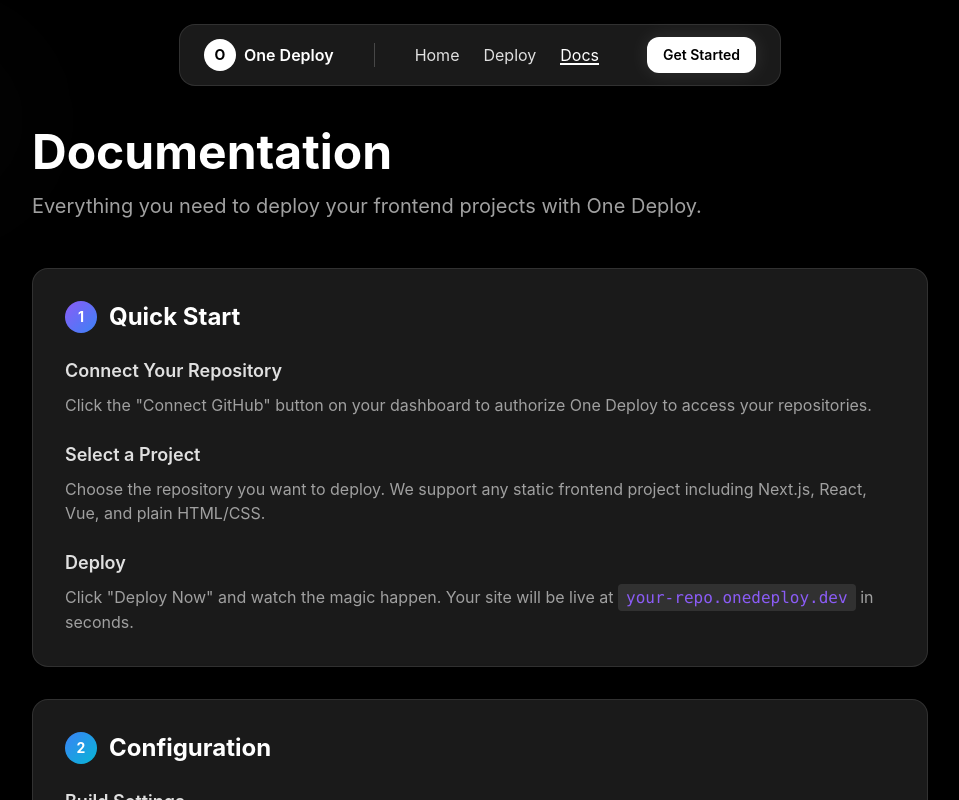
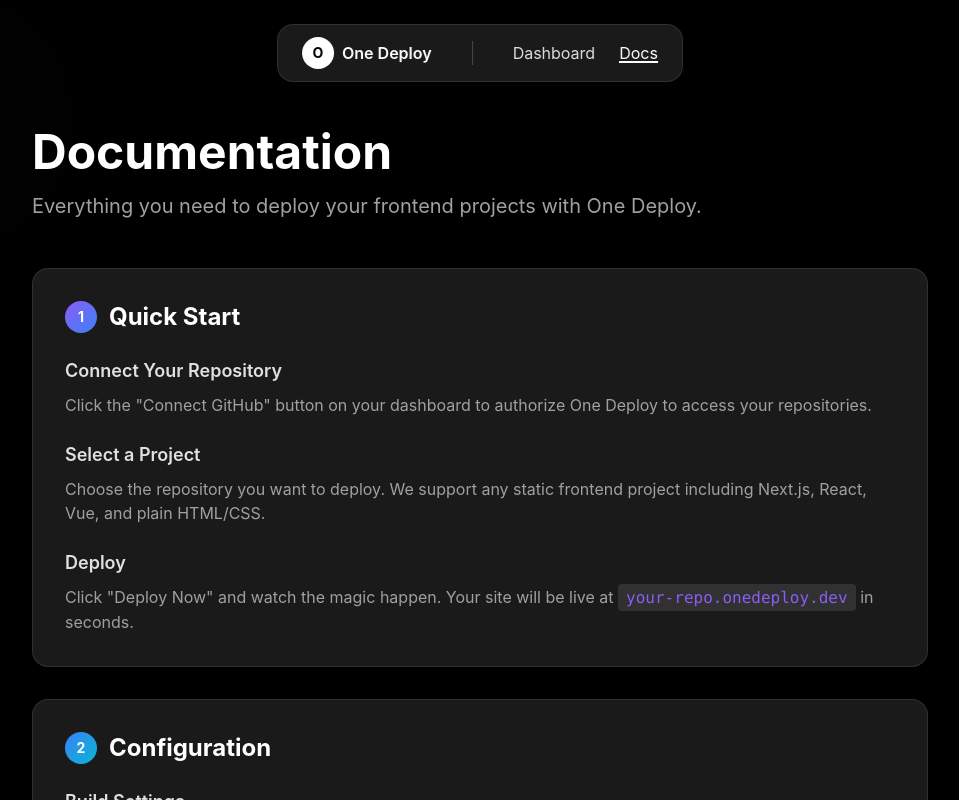
Before and after one commit to zakisheriff/One-Deploy, a Next.js app: page /docs in a window 1280 px wide. Shown: the top 800 px of the page, without its empty margins (160-1119 px from the left). Built offline with nearby package versions, Linux system fonts and the light colour scheme.

Commit message:
fix: UI improvements - remove scroll text, update navbar, improve card grid

```diff
--- a/app/components/Hero.tsx
+++ b/app/components/Hero.tsx
@@ -158,16 +158,14 @@
             </div>
 
             {/* ================================================
-          Scroll Indicator
+          Scroll Indicator - subtle arrow only
           ================================================ */}
             <div
                 className="absolute bottom-8 left-1/2 -translate-x-1/2 hidden md:block"
                 aria-hidden="true"
             >
-                <div className="flex flex-col items-center gap-2 text-textMuted">
-                    <span className="text-xs font-medium uppercase tracking-wider">Scroll</span>
                 <svg
-                        className="w-5 h-5"
+                    className="w-5 h-5 text-textMuted"
                     fill="none"
                     viewBox="0 0 24 24"
                     stroke="currentColor"
@@ -175,7 +173,6 @@
                     <path strokeLinecap="round" strokeLinejoin="round" strokeWidth={2} d="M19 14l-7 7m0 0l-7-7m7 7V3" />
                 </svg>
             </div>
-            </div>
         </section>
     );
 }
--- a/app/components/Navigation.tsx
+++ b/app/components/Navigation.tsx
@@ -32,8 +32,7 @@
 // ============================================
 
 const navLinks: NavLink[] = [
-    { href: '/', label: 'Home' },
-    { href: '/dashboard', label: 'Deploy' },
+    { href: '/dashboard', label: 'Dashboard' },
     { href: '/docs', label: 'Docs' },
 ];
 
@@ -101,14 +100,6 @@
                             </li>
                         ))}
                     </ul>
-
-                    {/* CTA Button */}
-                    <Link
-                        href="/dashboard"
-                        className="ml-6 accent-button text-sm py-2 px-4"
-                    >
-                        Get Started
-                    </Link>
                 </div>
             </nav>
 
@@ -132,46 +123,54 @@
                     />
 
                     {/* Navigation pill */}
-                    <div className="glass-panel px-6 py-4 rounded-full flex items-center gap-6 relative">
-                        {navLinks.map((link) => (
+                    <div className="glass-panel px-6 py-4 rounded-full flex items-center gap-8 relative">
+                        {/* Home icon for mobile */}
                         <Link
-                                key={link.href}
-                                href={link.href}
-                                className={`flex flex-col items-center gap-1 transition-all duration-300 ${isActive(link.href)
-                                    ? 'text-textPrimary scale-110'
+                            href="/"
+                            className={`flex flex-col items-center gap-1 transition-all duration-300 ${pathname === '/'
+                                ? 'text-textPrimary'
                                 : 'text-textMuted'
                                 }`}
                         >
-                                {/* Proper SVG icons */}
                             <span className="w-5 h-5">
-                                    {link.label === 'Home' && (
                                 <svg fill="none" viewBox="0 0 24 24" stroke="currentColor">
                                     <path strokeLinecap="round" strokeLinejoin="round" strokeWidth={2} d="M3 12l2-2m0 0l7-7 7 7M5 10v10a1 1 0 001 1h3m10-11l2 2m-2-2v10a1 1 0 01-1 1h-3m-6 0a1 1 0 001-1v-4a1 1 0 011-1h2a1 1 0 011 1v4a1 1 0 001 1m-6 0h6" />
                                 </svg>
-                                    )}
-                                    {link.label === 'Deploy' && (
+                            </span>
+                            <span className="text-xs font-medium">Home</span>
+                        </Link>
+
+                        {/* Dashboard */}
+                        <Link
+                            href="/dashboard"
+                            className={`flex flex-col items-center gap-1 transition-all duration-300 ${pathname.startsWith('/dashboard') || pathname.startsWith('/project')
+                                ? 'text-textPrimary'
+                                : 'text-textMuted'
+                                }`}
+                        >
+                            <span className="w-5 h-5">
                                 <svg fill="none" viewBox="0 0 24 24" stroke="currentColor">
-                                            <path strokeLinecap="round" strokeLinejoin="round" strokeWidth={2} d="M13 10V3L4 14h7v7l9-11h-7z" />
+                                    <path strokeLinecap="round" strokeLinejoin="round" strokeWidth={2} d="M4 6a2 2 0 012-2h2a2 2 0 012 2v2a2 2 0 01-2 2H6a2 2 0 01-2-2V6zM14 6a2 2 0 012-2h2a2 2 0 012 2v2a2 2 0 01-2 2h-2a2 2 0 01-2-2V6zM4 16a2 2 0 012-2h2a2 2 0 012 2v2a2 2 0 01-2 2H6a2 2 0 01-2-2v-2zM14 16a2 2 0 012-2h2a2 2 0 012 2v2a2 2 0 01-2 2h-2a2 2 0 01-2-2v-2z" />
                                 </svg>
-                                    )}
-                                    {link.label === 'Docs' && (
+                            </span>
+                            <span className="text-xs font-medium">Dashboard</span>
+                        </Link>
+
+                        {/* Docs */}
+                        <Link
+                            href="/docs"
+                            className={`flex flex-col items-center gap-1 transition-all duration-300 ${pathname.startsWith('/docs')
+                                ? 'text-textPrimary'
+                                : 'text-textMuted'
+                                }`}
+                        >
+                            <span className="w-5 h-5">
                                 <svg fill="none" viewBox="0 0 24 24" stroke="currentColor">
                                     <path strokeLinecap="round" strokeLinejoin="round" strokeWidth={2} d="M9 12h6m-6 4h6m2 5H7a2 2 0 01-2-2V5a2 2 0 012-2h5.586a1 1 0 01.707.293l5.414 5.414a1 1 0 01.293.707V19a2 2 0 01-2 2z" />
                                 </svg>
-                                    )}
                             </span>
-                                {/* Label */}
-                                <span className="text-xs font-medium">
-                                    {link.label}
-                                </span>
-                                {/* Active indicator dot */}
-                                {isActive(link.href) && (
-                                    <span
-                                        className="absolute -bottom-1 w-1 h-1 rounded-full bg-white"
-                                    />
-                                )}
+                            <span className="text-xs font-medium">Docs</span>
                         </Link>
-                        ))}
                     </div>
                 </div>
             </nav>
--- a/app/styles/globals.css
+++ b/app/styles/globals.css
@@ -143,10 +143,10 @@
     text-shadow: 0 0 20px rgba(255, 255, 255, 0.15);
   }
 
-  /* Card grid layout - responsive masonry */
+  /* Card grid layout - responsive */
   .card-grid {
     display: grid;
-    grid-template-columns: repeat(auto-fill, minmax(280px, 1fr));
+    grid-template-columns: repeat(auto-fill, minmax(320px, 1fr));
     gap: 1.5rem;
   }
 
```
Lines whose indentation alone changed are shown as unchanged.
